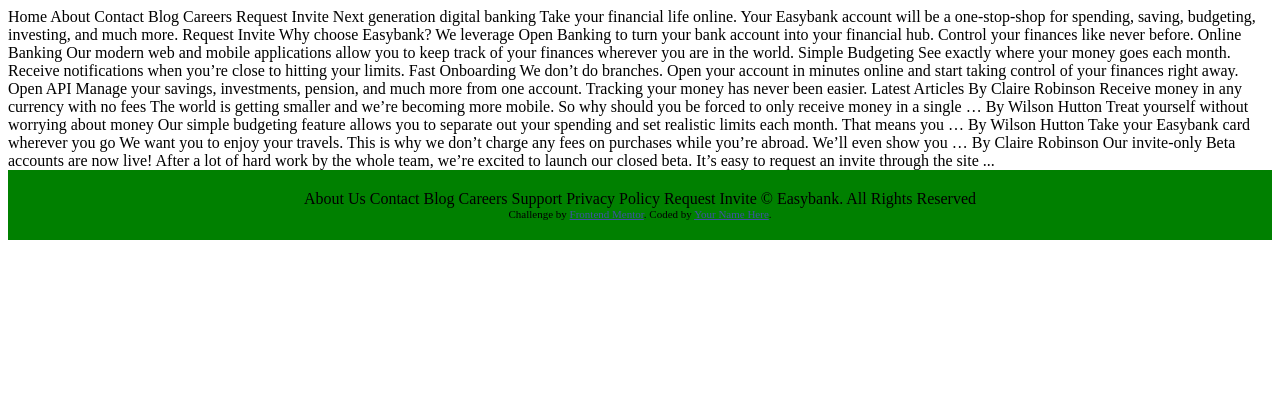
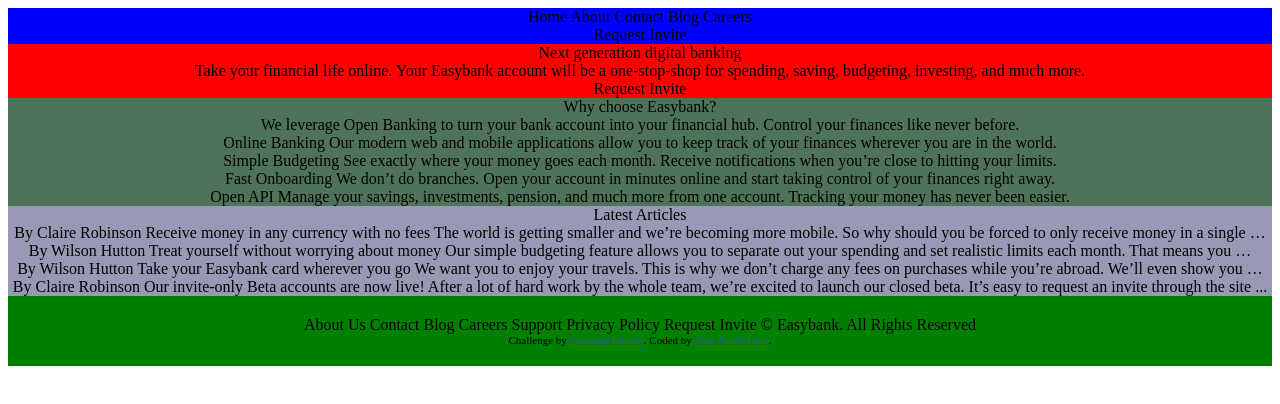
Before and after one commit to GnExia2/easybank-landing-page, a plain HTML site: page index.html in a window 1280 px wide. Drawn offline with Linux system fonts and the light colour scheme; a web font is replaced by a local one.

Commit message:
organized main pieces of site

```diff
--- a/index.html
+++ b/index.html
@@ -3,7 +3,7 @@
 <head>
   <meta charset="UTF-8">
   <meta name="viewport" content="width=device-width, initial-scale=1.0"> <!-- displays site properly based on user's device -->
-
+  <link rel="stylesheet" href="https://fonts.google.com/specimen/Public+Sans">
   <link rel="icon" type="image/png" sizes="32x32" href="./images/favicon-32x32.png">
 
   <title>Frontend Mentor | Easybank landing page</title>
@@ -12,71 +12,105 @@
   <link rel="stylesheet" href="styles.css">
 </head>
 <body>
-
+  <nav>
     Home
     About
     Contact
     Blog
     Careers
 
+    <div id="request-button">
       Request Invite
+    </div>
 
+  </nav>
 
-
+  <div id="area1">
+    <div id ="title2">
       Next generation digital banking
+    </div>
 
     Take your financial life online. Your Easybank account will be a one-stop-shop
     for spending, saving, budgeting, investing, and much more.
+    <div id="request-button">
+      Request Invite
+    </div>
+  </div>
 
-  Request Invite
+  <div id="area2">
+    <div id ="title2">
+      Why choose Easybank?
 
-
-
-  Why choose Easybank?
+    </div>
 
     We leverage Open Banking to turn your bank account into your financial hub. Control
     your finances like never before.
 
+<div id="box1">
   Online Banking
   Our modern web and mobile applications allow you to keep track of your finances
   wherever you are in the world.
 
+</div>
+
+<div id="box2">
   Simple Budgeting
   See exactly where your money goes each month. Receive notifications when you’re
   close to hitting your limits.
 
+</div>
+
+<div id="box3">
   Fast Onboarding
   We don’t do branches. Open your account in minutes online and start taking control
   of your finances right away.
 
+</div>
+
+<div id="box4">
   Open API
   Manage your savings, investments, pension, and much more from one account. Tracking
   your money has never been easier.
 
+</div>
 
+  </div>
 
+  <div id="area3">
+    <div id ="title2">
       Latest Articles
+    </div>
 
+    <div id="box1">
       By Claire Robinson
       Receive money in any currency with no fees
       The world is getting smaller and we’re becoming more mobile. So why should you be
       forced to only receive money in a single …
+    </div>
 
+    <div id="box2">
       By Wilson Hutton
       Treat yourself without worrying about money
       Our simple budgeting feature allows you to separate out your spending and set
       realistic limits each month. That means you …
 
+    </div>
+
+    <div id="box3">
       By Wilson Hutton
       Take your Easybank card wherever you go
       We want you to enjoy your travels. This is why we don’t charge any fees on purchases
       while you’re abroad. We’ll even show you …
+    </div>
 
+    <div id="box4">
       By Claire Robinson
       Our invite-only Beta accounts are now live!
       After a lot of hard work by the whole team, we’re excited to launch our closed beta.
       It’s easy to request an invite through the site ...
+    </div>
 
+  </div>
 
 <footer>
   About Us
--- a/styles.css
+++ b/styles.css
@@ -1,5 +1,30 @@
 .attribution { font-size: 11px; text-align: center; }
 .attribution a { color: hsl(228, 45%, 44%); }
+
+nav{
+  background-color: blue;
+  text-align: center;
+}
+
+body{
+
+}
+
+#area1{
+  background-color: red;
+  text-align: center;
+}
+
+#area2{
+  background-color: #4f7359;
+  text-align: center;
+}
+
+#area3{
+  background-color: #989ab5;
+  text-align: center;
+}
+
 
 footer {
   background-color: green;
```
Lines whose indentation alone changed are shown as unchanged.
